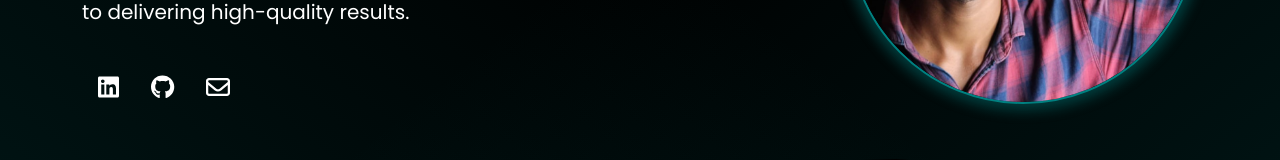
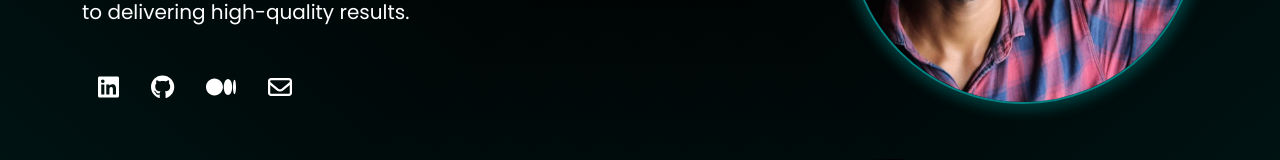
Before and after one commit to ASHRAFALI-M/Personal-Portfolio-React, a React (Vite) app: page / in a window 1280 px wide. Shown: the part 436-596 px from the top of the page. Built offline with nearby package versions, Linux system fonts and the light colour scheme.

Commit message:
Update About.jsx

```diff
--- a/src/components/About/About.jsx
+++ b/src/components/About/About.jsx
@@ -3,7 +3,7 @@ import "./About.css";
 import { Container, Row, Col } from "react-bootstrap";
 import Typewriter from "typewriter-effect";
 import { FontAwesomeIcon } from "@fortawesome/react-fontawesome";
-import { faLinkedin, faGithub } from "@fortawesome/free-brands-svg-icons";
+import { faLinkedin, faGithub, faMedium } from "@fortawesome/free-brands-svg-icons";
 import { faEnvelope } from "@fortawesome/free-regular-svg-icons";
 
 function About() {
@@ -52,6 +52,13 @@ function About() {
               >
                 <FontAwesomeIcon icon={faGithub} />
               </a>
+              <a
+                id="SocialMediaIcon"
+                href="https://medium.com/@ashrafali31018"
+                target="_blank"
+              >
+                <FontAwesomeIcon icon={faMedium} />
+              </a>
               <a id="SocialMediaIcon" href="mailto:ashrafali31018@gmail.com">
                 <FontAwesomeIcon icon={faEnvelope} />
               </a>
```
